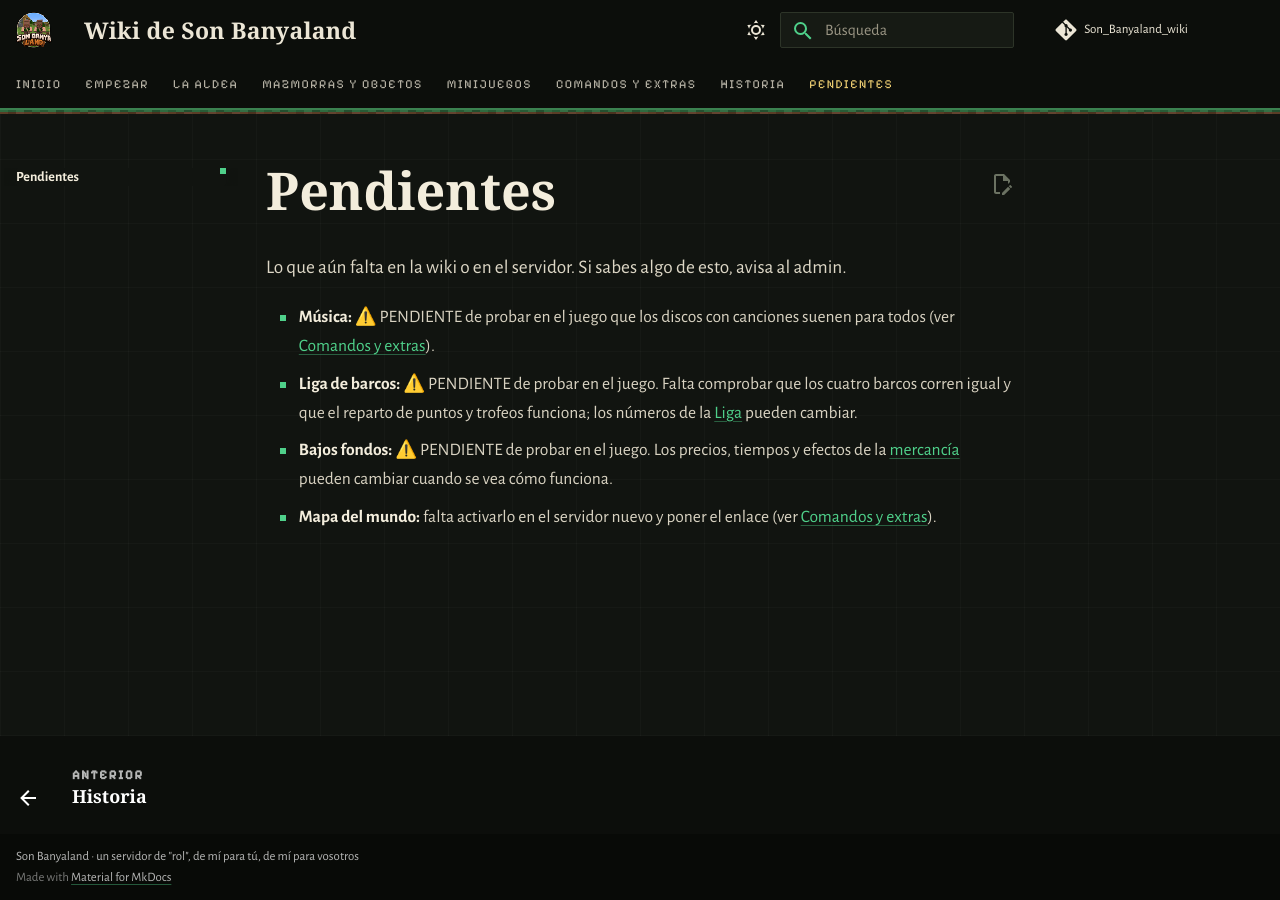
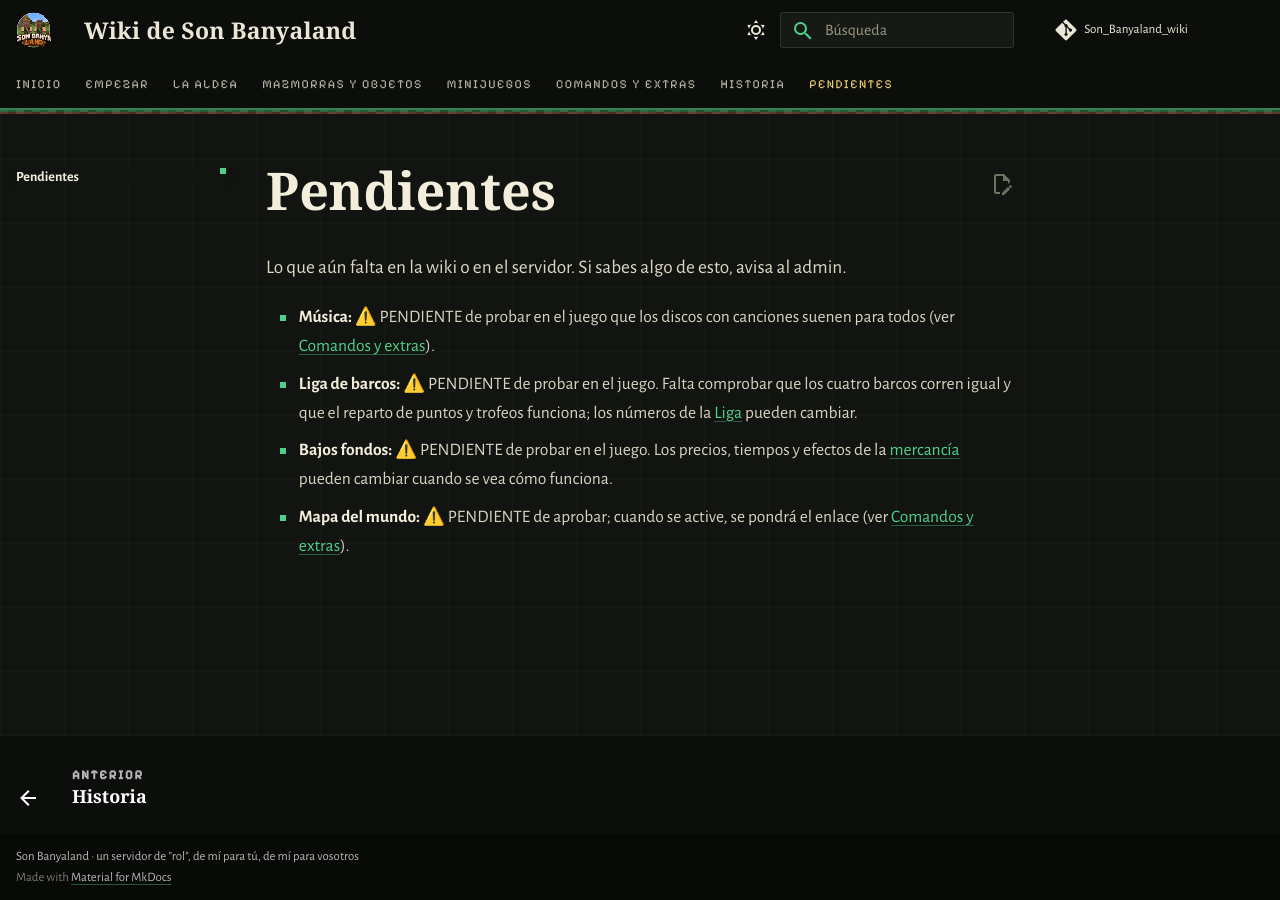
Before and after one commit to PigPilgrim/Son_Banyaland_wiki, an MkDocs documentation site: the page built from docs/pendientes.md, in a window 1280 px wide. Built offline with MkDocs 1.6.1 and Material for MkDocs 9.7.7, drawn with Linux system fonts in a browser that asks for light colours; some web fonts are replaced; comment, search, counter and statistics services are not loaded.

Commit message:
Mapa del mundo: pendiente de aprobar
Co-Authored-By: Claude Opus 5.5 <noreply@anthropic.com>

```diff
--- a/docs/pendientes.md
+++ b/docs/pendientes.md
@@ -7,4 +7,4 @@ Lo que aún falta en la wiki o en el servidor. Si sabes algo de esto, avisa al a
   reparto de puntos y trofeos funciona; los números de la [Liga](minijuegos.md#la-liga) pueden cambiar.
 - **Bajos fondos:** ⚠️ PENDIENTE de probar en el juego. Los precios, tiempos y efectos de la [mercancía](crimen.md)
   pueden cambiar cuando se vea cómo funciona.
-- **Mapa del mundo:** falta activarlo en el servidor nuevo y poner el enlace (ver [Comandos y extras](plugins.md#mapa-del-mundo)).
+- **Mapa del mundo:** ⚠️ PENDIENTE de aprobar; cuando se active, se pondrá el enlace (ver [Comandos y extras](plugins.md#mapa-del-mundo)).
```
Also changed, not shown: docs/plugins.md (+1 -1 lines).
